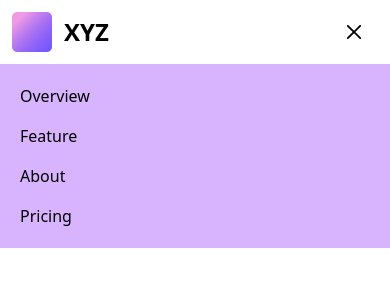
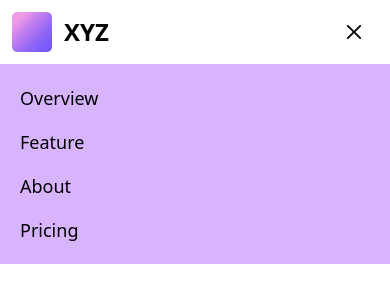
Before and after one commit to Suraj-Roy/TailWind-Project, a React (Vite) app: page / in a window 390 px wide. Both pictures are taken after a click on the button 354 px from the left and 32 px from the top of the page. Shown: the top 302 px of the page. Built offline with nearby package versions, Linux system fonts and the light colour scheme.

Commit message:
NavBar Completed

```diff
--- a/src/components/Navbar.jsx
+++ b/src/components/Navbar.jsx
@@ -22,7 +22,7 @@ function Navbar() {
   ];
   return (
     <>
-    <nav className="md:px-14 p-3 bg-white mx-auto top-0">
+    <nav className="md:px-14 p-3 bg-white mx-auto top-0 left-0 right-0">
       <div className="text-lg mx-auto flex items-center justify-between font-medium">
         <div className="flex items-center space-x-14">
           <a
@@ -55,16 +55,16 @@ function Navbar() {
         <div className="lg:hidden flex items-center justify-end mr-3">
 
               <button className=" cursor-pointer" onClick={toggleMenuOpen}>{
-                IsMenuOpen?(<RxCross2 className="w-6 h-6 "/>):(<GiHamburgerMenu className="w-6 h-6 "/>)
+                IsMenuOpen?(<RxCross2 className="w-6 h-6 "/>):(<GiHamburgerMenu className="w-6 h-6"/>)
               }
               </button>
         </div>
       </div>
    </nav>
 
-   <div className={`lg:hidden px-5 space-y-4 pb-5 pt-5 bg-purple-300 ${IsMenuOpen?"block top-0 right-0 left-0":"hidden"}`}>{
+   <div className={`lg:hidden px-5 space-y-4 pb-5 pt-5 text-lg font-blod bg-purple-300 ${IsMenuOpen?"block top-0 right-0 left-0":"hidden"}`}>{
      navItems.map(({ link, path }) => (
-      <a key={link} href={path} className="block hover:text-sky-200">
+      <a key={link} href={path} className="block hover:text-yellow-200">
         {link}
       </a>
     ))}
```
